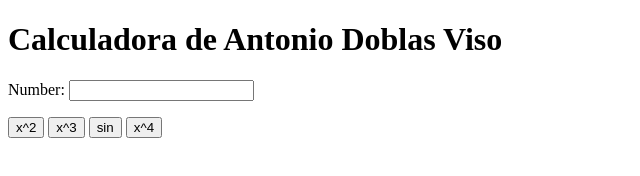
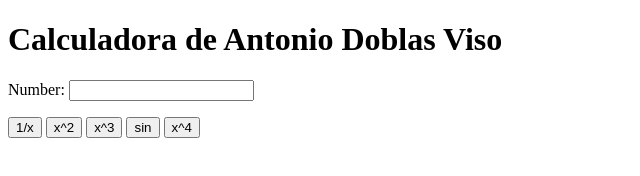
Before and after one commit to antoniodoblas/my_calculator_2, a plain HTML site: page index.html in a window 1280 px wide. Shown: the full height of the page, 0-640 px from the left. Drawn offline with Linux system fonts and the light colour scheme.

Commit message:
1/x button

```diff
--- a/index.html
+++ b/index.html
@@ -9,6 +9,7 @@
 		Number:
 		<input type="text" id="n1">
 		<p>
+			<button onclick="inverse()"> 1/x </button>
 			<button onclick="square()"> x^2 </button>
 			<button onclick="cube()"> x^3 </button>
 			<button onclick="sine()"> sin </button>
@@ -23,17 +24,18 @@
 				var num = document.getElementById("n1");
 				num.value = Math.pow(num.value, 4);
 			}
-<<<<<<< HEAD
 			function sine(){
 				var num = document.getElementById("n1");
 				num.value = Math.sin(num.value);
 			}
-=======
 			function square() {
 				var num = document.getElementById("n1");
 				num.value = Math.pow(num.value, 2);
 			}
->>>>>>> x^2 button
+			function inverse() {
+				var num = document.getElementById("n1");
+				num.value = 1/num.value;
+			}
 		</script>
 	</body>
 </html>
```
